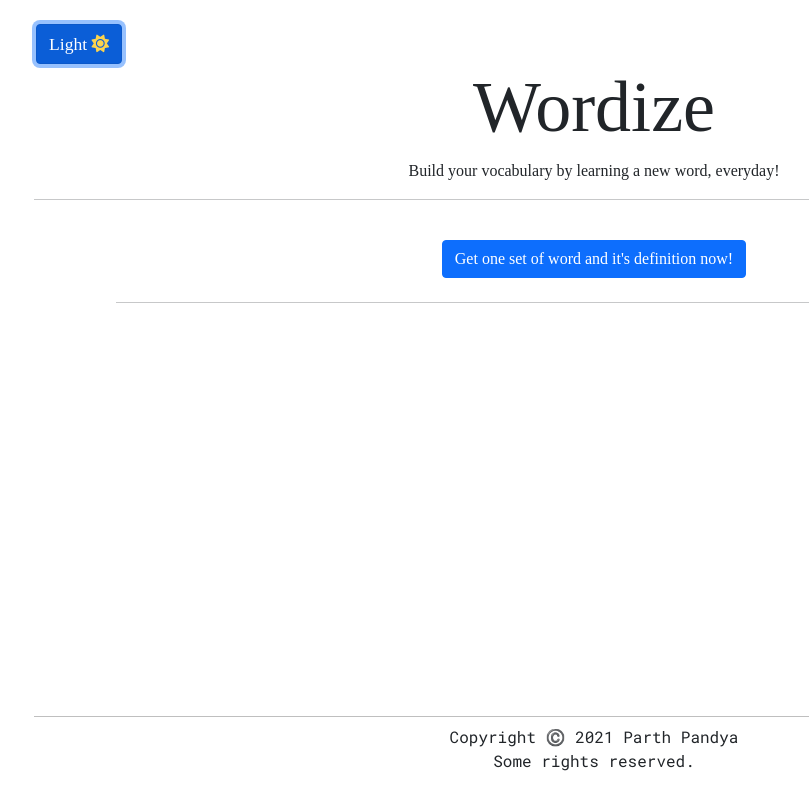
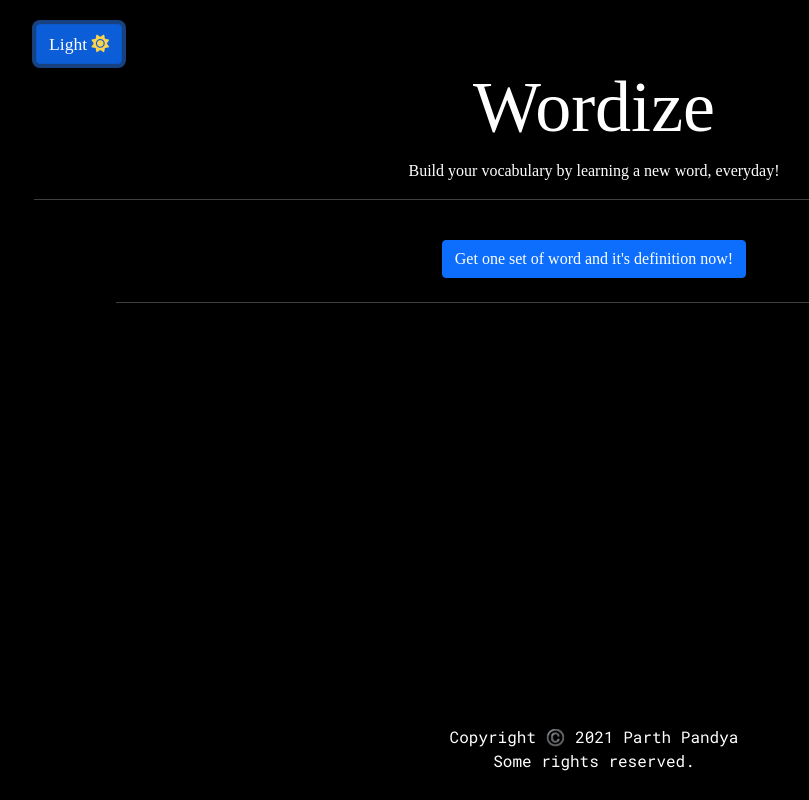
Before and after one commit to parthpandyappp/API-Interacts, a plain HTML site: page index.html in a window 1280 px wide. Both pictures are taken after a click on the button "Dark". Shown: the whole page, without its empty margins (46-855 px from the left). Drawn offline with nearby package versions, Linux system fonts and the light colour scheme; a web font is replaced by a local one.

Commit message:
Update styles.css

```diff
--- a/styles.css
+++ b/styles.css
@@ -19,6 +19,17 @@ footer {
     width: 100%;
 }
 
+.dark-mode{
+    background-color: black;
+    color:white;
+}
+
+.dark-mode hr{
+    color:white;
+    margin-left: 5rem;
+    margin-right: 5rem;
+}
+
 @media only screen and (max-width: 600px) {
     #demo h1{
         font-size: 2.5rem;
```
